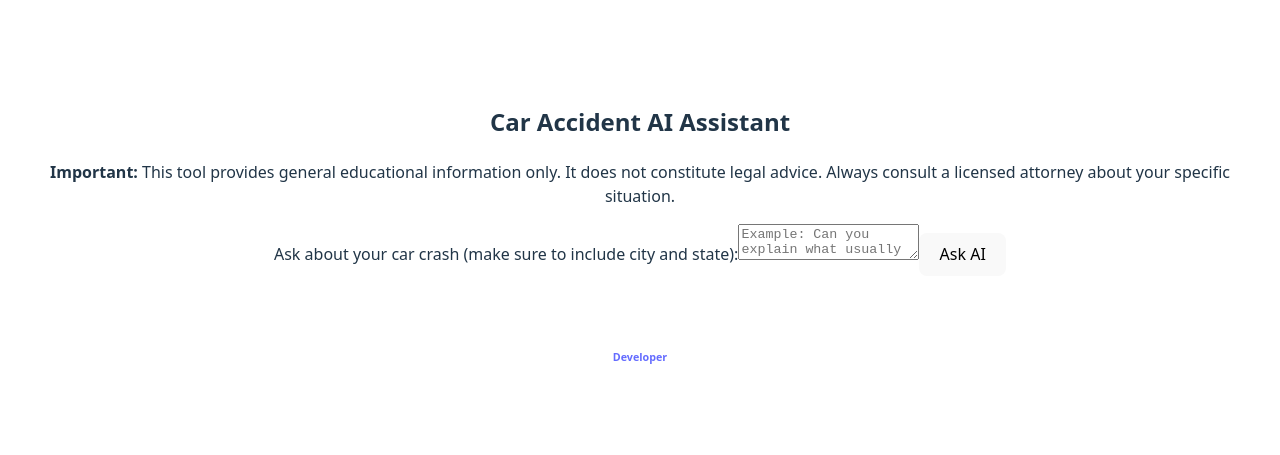
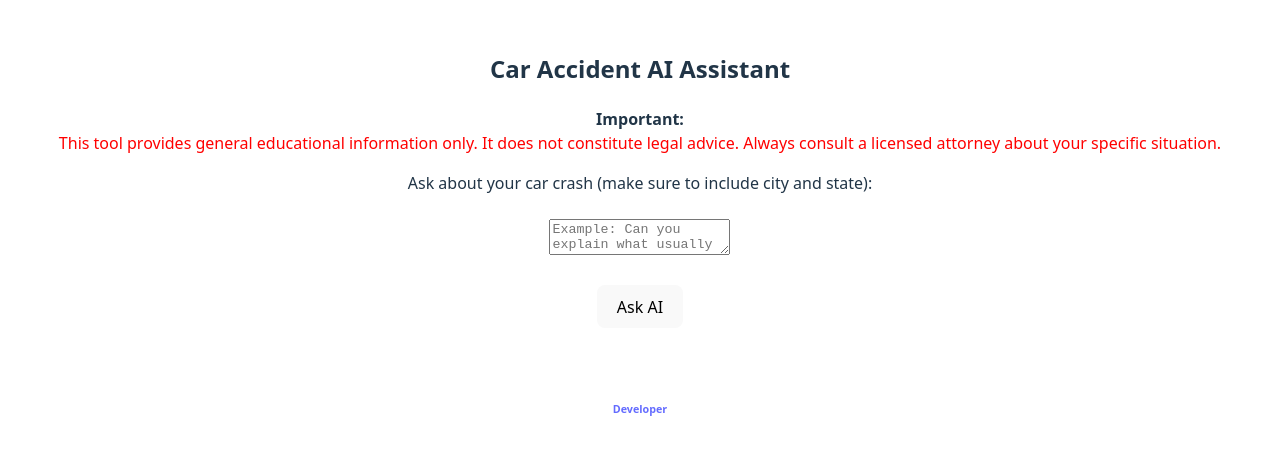
Before and after one commit to rtocastro/rollingnerdy, a React (Vite) app: page /CrashAssistant in a window 1280 px wide. Shown: the part 163-618 px from the top of the page. Built offline with nearby package versions, Linux system fonts and the light colour scheme; no server answers.

Commit message:
styled a bit, looks better but not done

```diff
--- a/src/components/CrashAIAssistant.jsx
+++ b/src/components/CrashAIAssistant.jsx
@@ -41,29 +41,33 @@ export default function CrashAIAssistant() {
 
   return (
     <div className="w-full max-w-xl mx-auto p-6 bg-white rounded-2xl shadow-md">
-      <h2 className="text-2xl font-bold mb-2 text-center">
+      <h2 className="Logo text-2xl font-bold mb-2 text-center" >
         Car Accident AI Assistant
       </h2>
 
       <p className="text-xs text-gray-600 mb-4 text-center">
-        <strong>Important:</strong> This tool provides general educational
+        <strong>Important:</strong>
+        <br></br>
+        <font color='red'> This tool provides general educational
         information only. It does <span className="font-semibold">not</span>{" "}
         constitute legal advice. Always consult a licensed attorney about your
-        specific situation.
+        specific situation.</font>
       </p>
 
       <form onSubmit={handleSubmit}>
         <label className="block text-sm font-medium mb-2">
           Ask about your car crash (make sure to include city and state):
         </label>
-
+<br></br>
+<br></br>
         <textarea
           className="w-full h-32 p-3 border rounded-xl resize-none focus:outline-none focus:ring-2 focus:ring-black"
           placeholder="Example: Can you explain what usually happens after a rear-end crash on the 405 in Los Angeles, CA?"
           value={question}
           onChange={(e) => setQuestion(e.target.value)}
         />
-
+<br></br>
+<br></br>
         <button
           type="submit"
           disabled={loading}
```
